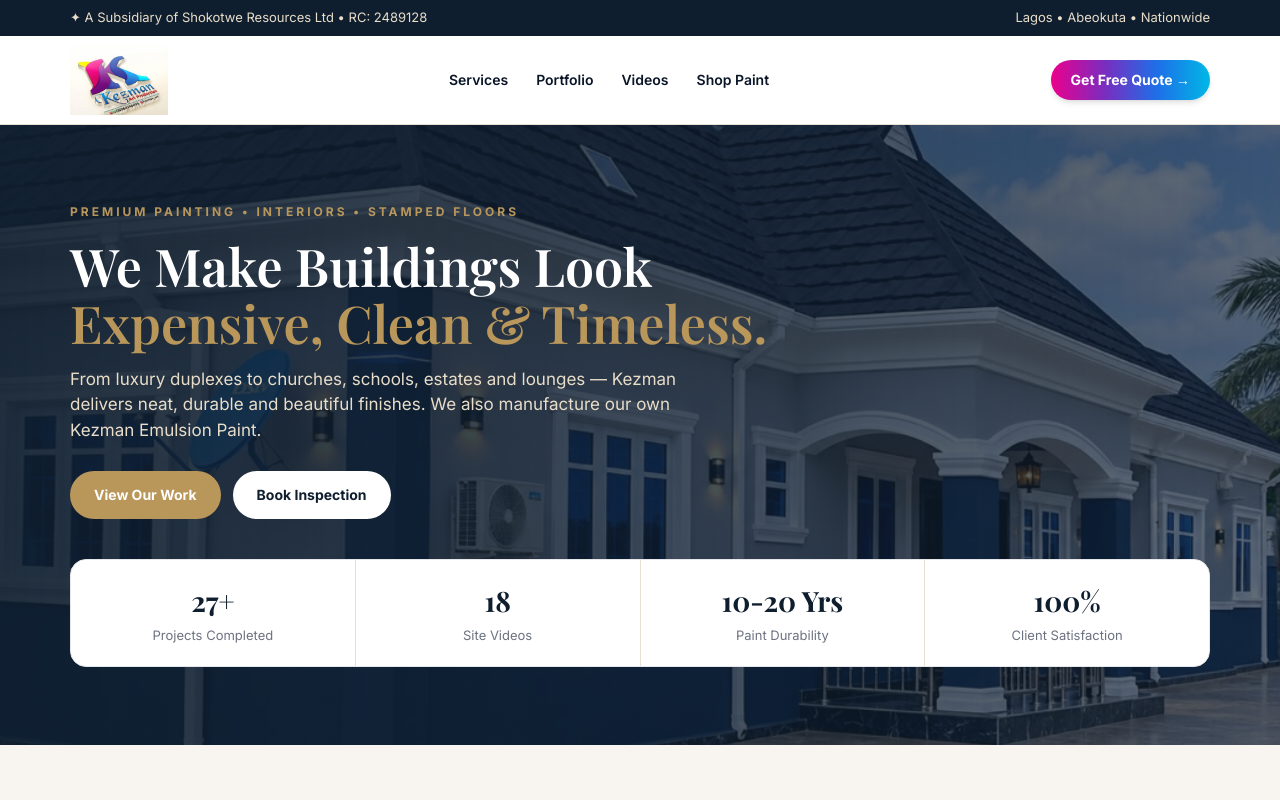
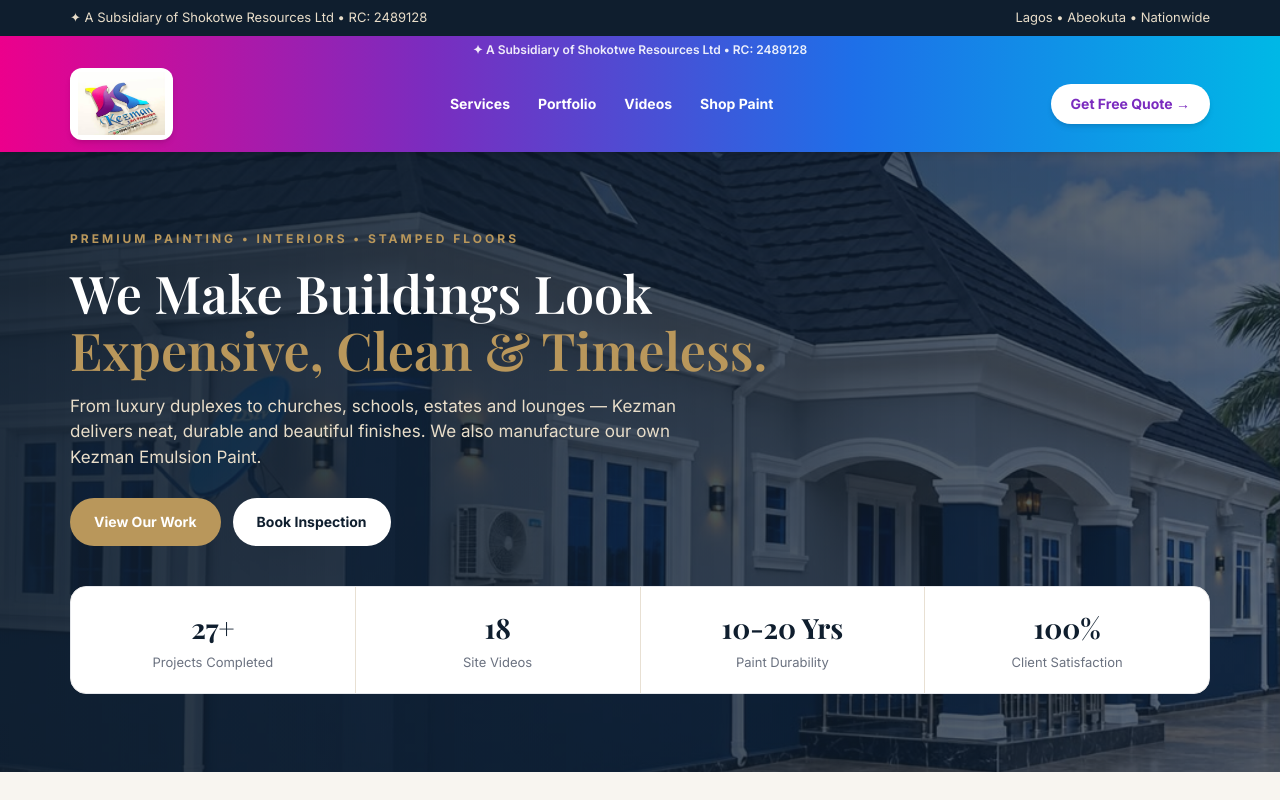
Before and after one commit to zamaris-del/Kezman-Art, a Next.js app: page / in a window 1280 px wide. Shown: the top 800 px of the page. Built offline with nearby package versions, Linux system fonts and the light colour scheme.

Commit message:
Refactor Header component with new styles and layout

```diff
--- a/components/Header.js
+++ b/components/Header.js
@@ -2,34 +2,42 @@ import { WHATSAPP } from "../data/projects";
 
 export default function Header() {
   return (
-    <header className="sticky top-0 z-50 bg-white/95 backdrop-blur border-b border-[#E8E0D3]">
-      <div className="max-w-[1180px] mx-auto px-5 flex justify-between items-center py-2">
+    <header
+      className="sticky top-0 z-50 shadow-md"
+      style={{ background: "linear-gradient(90deg, #EC008C, #7B2CBF, #1E6FE8, #00B8E6)" }}
+    >
+      {/* TOP SMALL BAR */}
+      <div className="text-center text-[11px] md:text-xs font-semibold text-white/90 py-1.5 px-3">
+        ✦ A Subsidiary of Shokotwe Resources Ltd • RC: 2489128
+      </div>
 
-        {/* LOGO - YOUR REAL LOGO PICTURE */}
-        <a href="/" className="flex items-center shrink-0">
+      <div className="max-w-[1180px] mx-auto px-4 md:px-5 flex justify-between items-center pb-3 pt-1 gap-3">
+
+        {/* LOGO - WHITE BOX SO YOUR LOGO GO SHOW WELL */}
+        <a href="/" className="flex items-center shrink-0 bg-white rounded-xl px-2 py-1 shadow-md">
           <img
             src="/kezman-logo.png"
             alt="Kezman Art Production - 08064746095"
-            className="h-[64px] md:h-[72px] w-auto object-contain"
+            className="h-[56px] md:h-[64px] w-auto object-contain"
           />
         </a>
 
-        <nav className="hidden md:flex gap-7 text-sm font-semibold text-[#0A1628]">
-          <a href="#services" className="hover:text-[#EC008C]">Services</a>
-          <a href="#portfolio" className="hover:text-[#7B2CBF]">Portfolio</a>
-          <a href="#videos" className="hover:text-[#1E6FE8]">Videos</a>
-          <a href="#shop" className="hover:text-[#00B8E6]">Shop Paint</a>
+        <nav className="hidden md:flex gap-7 text-sm font-bold text-white">
+          <a href="#services" className="hover:opacity-70">Services</a>
+          <a href="#portfolio" className="hover:opacity-70">Portfolio</a>
+          <a href="#videos" className="hover:opacity-70">Videos</a>
+          <a href="#shop" className="hover:opacity-70">Shop Paint</a>
         </nav>
 
-        {/* BUTTON - SAME GRADIENT AS YOUR K LOGO */}
+        {/* BUTTON - NOW WHITE, SO E GO POP FOR COLOURED HEADER */}
         <a
           href={`https://wa.me/${WHATSAPP}?text=Hello%20Kezman%2C%20I%20want%20a%20free%20quote`}
-          className="text-white px-4 md:px-5 py-2.5 rounded-full text-[13px] md:text-sm font-bold whitespace-nowrap shadow-md"
-          style={{ background: "linear-gradient(90deg, #EC008C, #7B2CBF, #1E6FE8, #00B8E6)" }}
+          className="bg-white px-4 md:px-5 py-2.5 rounded-full text-[13px] md:text-sm font-bold whitespace-nowrap shadow-md"
+          style={{ color: "#7B2CBF" }}
         >
           Get Free Quote →
         </a>
       </div>
     </header>
   );
-              }
+}
```
